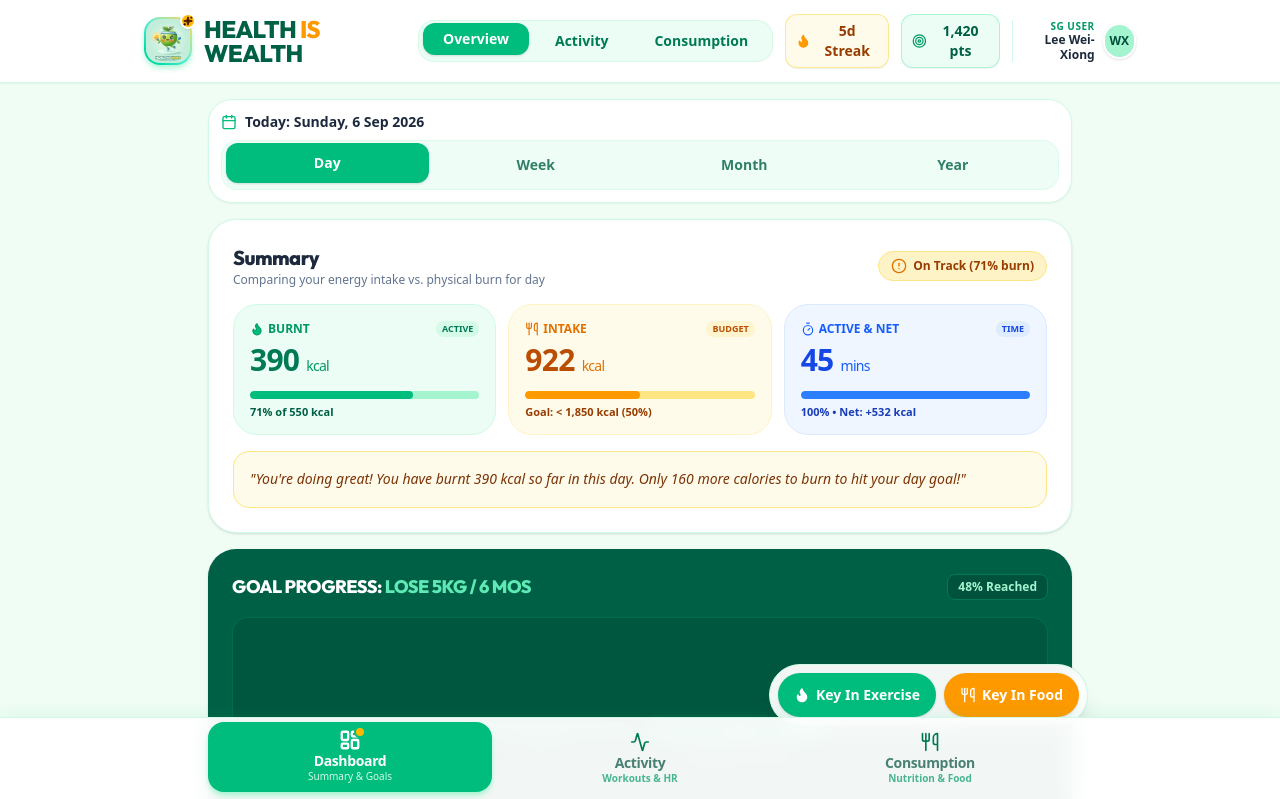
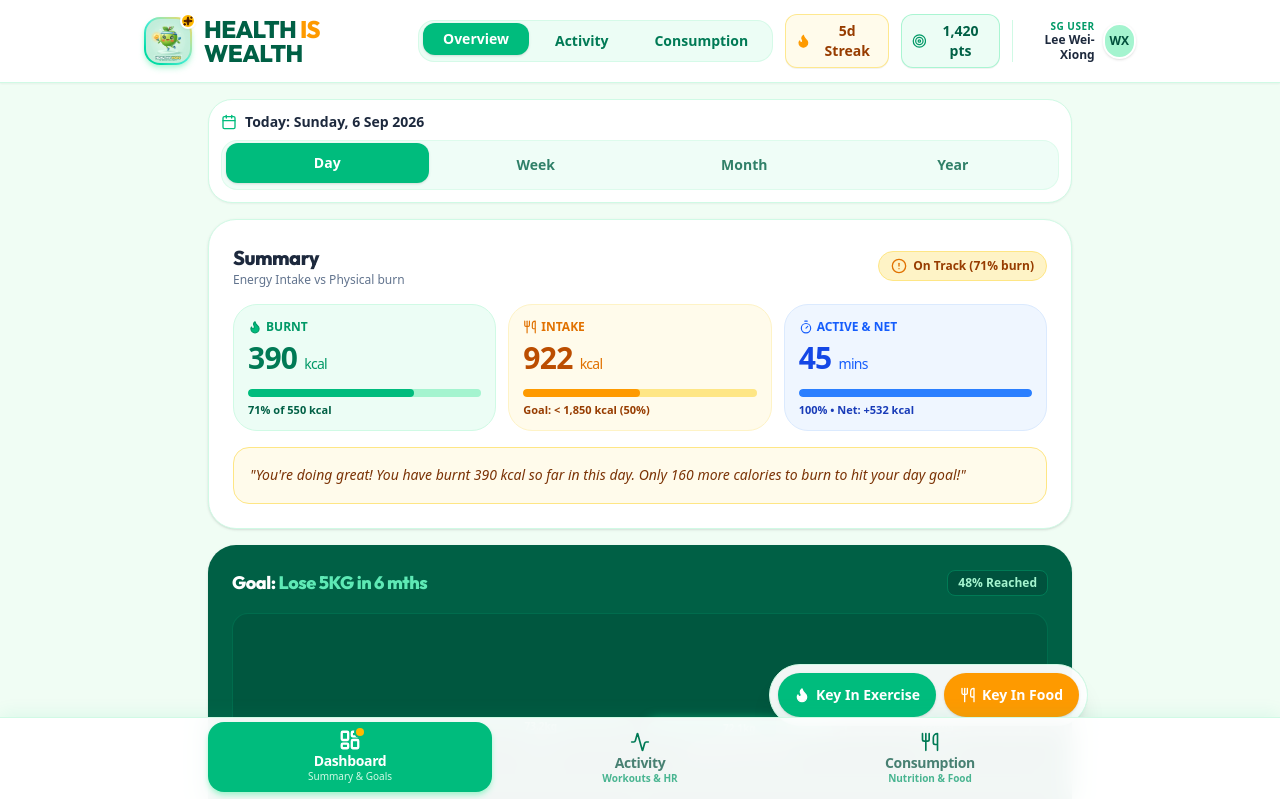
Before and after one commit to ongjin7/Health-is-Wealth, a React (Vite) app: page / in a window 1280 px wide. Shown: the top 799 px of the page. Built offline with nearby package versions, Linux system fonts and the light colour scheme.

Commit message:
refactor: simplify dashboard and screen titles
Improve UI layout by simplifying dashboard labels and streamlining navigation screen titles for better readability.

```diff
--- a/src/components/ActivityScreen.tsx
+++ b/src/components/ActivityScreen.tsx
@@ -70,7 +70,7 @@ export const ActivityScreen = ({
         <div>
           <h2 className="text-xl sm:text-2xl font-black text-slate-800 tracking-tight flex items-center gap-2">
             <Activity className="w-6 h-6 text-emerald-600" />
-            <span>Exercise & Activity Deep Dive</span>
+            <span>Exercise and Activity</span>
           </h2>
         </div>
         <button
--- a/src/components/ConsumptionScreen.tsx
+++ b/src/components/ConsumptionScreen.tsx
@@ -91,7 +91,7 @@ export const ConsumptionScreen = ({
         <div>
           <h2 className="text-xl sm:text-2xl font-black text-slate-800 tracking-tight flex items-center gap-2">
             <Utensils className="w-6 h-6 text-emerald-600" />
-            <span>Food Consumption Tracking</span>
+            <span>Food Tracking</span>
           </h2>
         </div>
         <button
--- a/src/components/DashboardScreen.tsx
+++ b/src/components/DashboardScreen.tsx
@@ -111,7 +111,7 @@ export const DashboardScreen = ({
               Summary
             </h2>
             <p className="text-xs text-slate-500 font-medium">
-              Comparing your energy intake vs. physical burn for {timeRange}
+              Energy Intake vs Physical burn
             </p>
           </div>
 
@@ -141,14 +141,11 @@ export const DashboardScreen = ({
         {/* 3 High-contrast metric cards side-by-side on iPhone 15 Pro Max and desktop */}
         <div className="grid grid-cols-3 gap-2 sm:gap-3 my-3">
           {/* Burnt */}
-          <div className="bg-emerald-50 p-2.5 sm:p-4 rounded-2xl sm:rounded-3xl border border-emerald-100 flex flex-col justify-between">
+          <div className="bg-emerald-50 p-2 sm:p-3.5 rounded-2xl sm:rounded-3xl border border-emerald-100 flex flex-col justify-between">
             <div>
-              <div className="flex items-center justify-between text-xs font-black text-emerald-600 uppercase mb-1">
-                <div className="flex items-center gap-1 min-w-0">
-                  <Flame className="w-3.5 h-3.5 text-emerald-600 fill-emerald-500 shrink-0" />
-                  <span className="truncate">Burnt</span>
-                </div>
-                <span className="hidden min-[410px]:inline-block text-[9px] font-bold text-emerald-700 bg-emerald-100/80 px-1.5 py-0.5 rounded-full shrink-0">Active</span>
+              <div className="flex items-center gap-1 text-[11px] sm:text-xs font-black text-emerald-600 uppercase mb-1">
+                <Flame className="w-3.5 h-3.5 text-emerald-600 fill-emerald-500 shrink-0" />
+                <span>Burnt</span>
               </div>
               <p className="text-base min-[400px]:text-xl sm:text-2xl lg:text-3xl font-black text-emerald-700 tracking-tight leading-tight">
                 {totalCaloriesBurnt.toLocaleString()} <span className="text-[10px] min-[400px]:text-xs sm:text-sm font-normal text-emerald-600">kcal</span>
@@ -168,14 +165,11 @@ export const DashboardScreen = ({
           </div>
 
           {/* Intake */}
-          <div className="bg-amber-50 p-2.5 sm:p-4 rounded-2xl sm:rounded-3xl border border-amber-100 flex flex-col justify-between">
+          <div className="bg-amber-50 p-2 sm:p-3.5 rounded-2xl sm:rounded-3xl border border-amber-100 flex flex-col justify-between">
             <div>
-              <div className="flex items-center justify-between text-xs font-black text-amber-600 uppercase mb-1">
-                <div className="flex items-center gap-1 min-w-0">
-                  <Utensils className="w-3.5 h-3.5 text-amber-600 shrink-0" />
-                  <span className="truncate">Intake</span>
-                </div>
-                <span className="hidden min-[410px]:inline-block text-[9px] font-bold text-amber-700 bg-amber-100/80 px-1.5 py-0.5 rounded-full shrink-0">Budget</span>
+              <div className="flex items-center gap-1 text-[11px] sm:text-xs font-black text-amber-600 uppercase mb-1">
+                <Utensils className="w-3.5 h-3.5 text-amber-600 shrink-0" />
+                <span>Intake</span>
               </div>
               <p className="text-base min-[400px]:text-xl sm:text-2xl lg:text-3xl font-black text-amber-700 tracking-tight leading-tight">
                 {totalCaloriesIntake.toLocaleString()} <span className="text-[10px] min-[400px]:text-xs sm:text-sm font-normal text-amber-600">kcal</span>
@@ -197,14 +191,11 @@ export const DashboardScreen = ({
           </div>
 
           {/* Active / Net */}
-          <div className="bg-blue-50 p-2.5 sm:p-4 rounded-2xl sm:rounded-3xl border border-blue-100 flex flex-col justify-between">
+          <div className="bg-blue-50 p-2 sm:p-3.5 rounded-2xl sm:rounded-3xl border border-blue-100 flex flex-col justify-between">
             <div>
-              <div className="flex items-center justify-between text-xs font-black text-blue-600 uppercase mb-1">
-                <div className="flex items-center gap-1 min-w-0">
-                  <Timer className="w-3.5 h-3.5 text-blue-600 shrink-0" />
-                  <span className="truncate">Active & Net</span>
-                </div>
-                <span className="hidden min-[410px]:inline-block text-[9px] font-bold text-blue-700 bg-blue-100/80 px-1.5 py-0.5 rounded-full shrink-0">Time</span>
+              <div className="flex items-center gap-1 text-[11px] sm:text-xs font-black text-blue-600 uppercase mb-1">
+                <Timer className="w-3.5 h-3.5 text-blue-600 shrink-0" />
+                <span>Active & Net</span>
               </div>
               <p className="text-base min-[400px]:text-xl sm:text-2xl lg:text-3xl font-black text-blue-700 tracking-tight leading-tight">
                 {totalDurationMin} <span className="text-[10px] min-[400px]:text-xs sm:text-sm font-normal text-blue-600">mins</span>
@@ -240,8 +231,8 @@ export const DashboardScreen = ({
         className="card bg-emerald-800 p-5 sm:p-6 text-white rounded-[28px] shadow-sm"
       >
         <div className="flex items-center justify-between gap-2 mb-4">
-          <h3 className="text-base sm:text-lg font-black uppercase tracking-tight">
-            GOAL PROGRESS: <span className="text-emerald-300">LOSE 5KG / 6 MOS</span>
+          <h3 className="text-base sm:text-lg font-black tracking-tight">
+            Goal: <span className="text-emerald-300">Lose 5KG in 6 mths</span>
           </h3>
           <span className="text-xs font-black text-emerald-200 bg-emerald-900/80 px-2.5 py-1 rounded-lg border border-emerald-700">
             48% Reached
```
